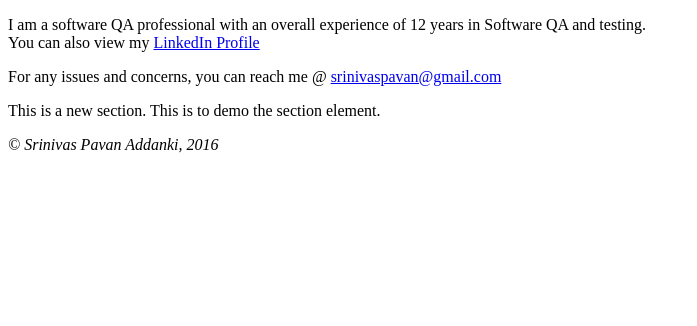
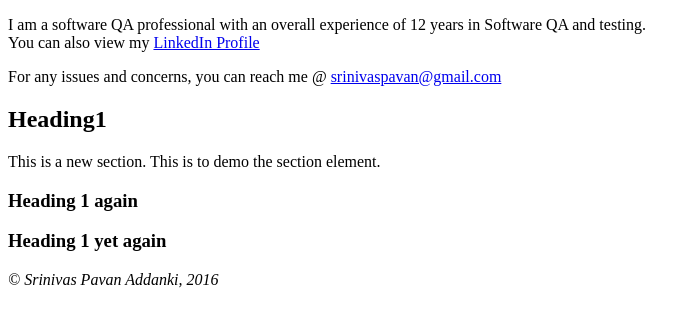
Before and after one commit to Asprao78/Asprao78.github.io, a plain HTML site: page aboutme.html in a window 1280 px wide. Shown: the whole page, without its empty margins (0-697 px from the left). Drawn offline with Linux system fonts and the light colour scheme.

Commit message:
Added more section elements

```diff
--- a/aboutme.html
+++ b/aboutme.html
@@ -14,7 +14,14 @@ You can also view my <a href="https://in.linkedin.com/in/srinivas-pavan-addanki-
 </section>
 
 <section>
+<h1>Heading1</h1>
 This is a new section. This is to demo the section element.
+<section>
+<h1>Heading 1 again</h1>
+</section>
+<section>
+<h1>Heading 1 yet again</h1>
+</section>
 </section>
 <p><i>&copy; Srinivas Pavan Addanki, 2016</i></p>
 </body>
```
